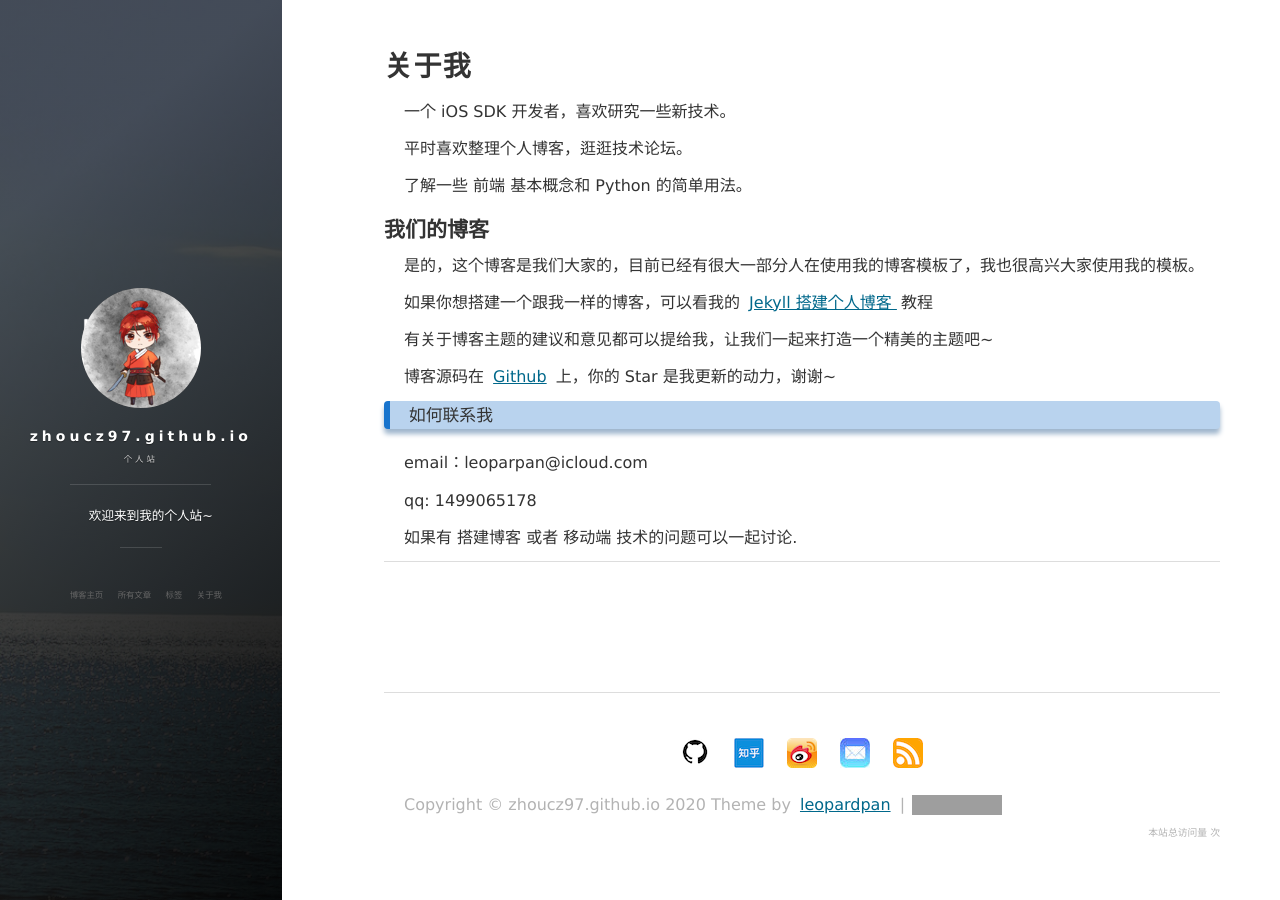
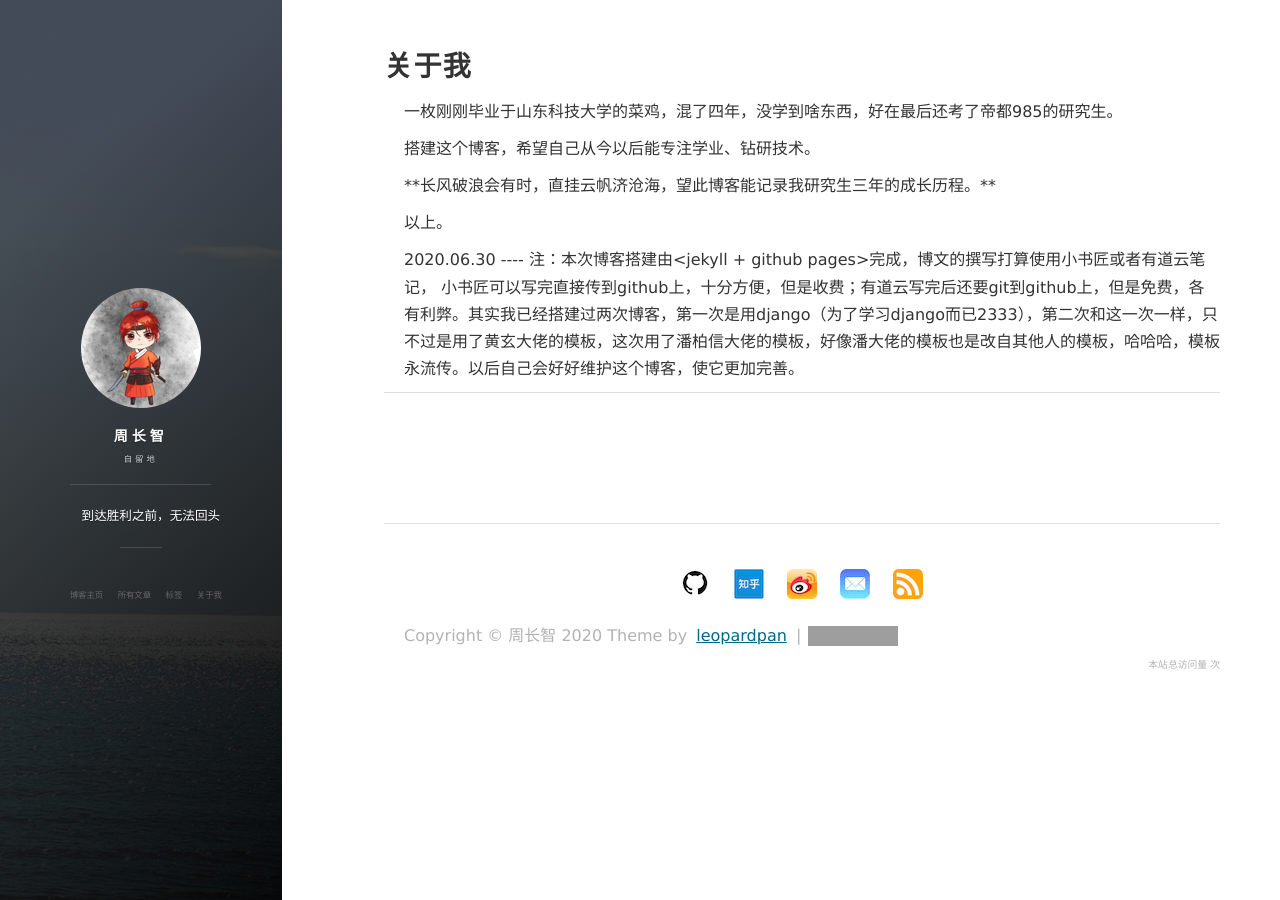
Before and after one commit to zhoucz97/zhoucz97.github.io, a Jekyll site: the page built from about.md, in a window 1280 px wide. Built offline with Jekyll 4.4.1, drawn with Linux system fonts in a browser that asks for light colours; nearby versions of some CDN libraries; comment, search, counter and statistics services are not loaded; grey boxes are pictures that could not be loaded.

Commit message:
update _config.yml and about.md

```diff
--- a/_config.yml
+++ b/_config.yml
@@ -1,11 +1,11 @@
 # Basic
-title:
-subtitle: 个人站
-description: 欢迎来到我的个人站~
+title: 周长智
+subtitle: 自留地
+description: 到达胜利之前，无法回头
 # 头像里面的标题
-avatarTitle: leopardpan
+avatarTitle: Zhcz
 # 头像里面的描述
-avatarDesc: iOS / 机器学习
+avatarDesc: NLP / 机器学习
 url: "http://baixin.io"
 
 # Comment
@@ -19,6 +19,7 @@ social:
     weibo: 17515251425
     github: zhoucz97
     zhihu: zhou-chang-zhi-81
+    leetcode: code_rain
     # juejin: xxx
     # jianshu: 2ada30d8d0f7
     # twitter:
@@ -32,9 +33,9 @@ baidu:
 
 # Google Analytics
 # 使用博客模板请去掉或者更换 id
-ga:
-    id: xxxx
-    host: auto
+#ga:
+#    id: xxxx
+#    host: auto
 
 
 # 《----------------- 上面的信息修改成你自己的 ---------------------------》
--- a/about.md
+++ b/about.md
@@ -3,50 +3,20 @@ layout: page
 title: 关于我
 ---
 
-一个 iOS SDK 开发者，喜欢研究一些新技术。
+
+一枚刚刚毕业于山东科技大学的菜鸡，混了四年，没学到啥东西，好在最后还考了帝都985的研究生。
 <p>
-平时喜欢整理个人博客，逛逛技术论坛。
+搭建这个博客，希望自己从今以后能专注学业、钻研技术。
 <p>
-了解一些 前端 基本概念和 Python 的简单用法。
+**长风破浪会有时，直挂云帆济沧海，望此博客能记录我研究生三年的成长历程。**
+<p>
+以上。
+<p>
+2020.06.30
 
-<p>
+----
+注：本次博客搭建由<jekyll + github pages>完成，博文的撰写打算使用小书匠或者有道云笔记， 小书匠可以写完直接传到github上，十分方便，但是收费；有道云写完后还要git到github上，但是免费，各有利弊。其实我已经搭建过两次博客，第一次是用django（为了学习django而已2333），第二次和这一次一样，只不过是用了黄玄大佬的模板，这次用了潘柏信大佬的模板，好像潘大佬的模板也是改自其他人的模板，哈哈哈，模板永流传。以后自己会好好维护这个博客，使它更加完善。
 
-<h2> 我们的博客 </h2>
-
-<p>
-
-是的，这个博客是我们大家的，目前已经有很大一部分人在使用我的博客模板了，我也很高兴大家使用我的模板。
-
-<p>
-
-如果你想搭建一个跟我一样的博客，可以看我的
-<a href="/2016/10/jekyll_tutorials1/"> Jekyll 搭建个人博客 </a>
-教程
-
-<p>
-
-有关于博客主题的建议和意见都可以提给我，让我们一起来打造一个精美的主题吧~
-
-<p>
-
-博客源码在 <a target="_blank" href='https://github.com/leopardpan/leopardpan.github.io/'>Github</a> 上，你的 Star 是我更新的动力，谢谢~
-
-<p>
-
-<p>
-
-<p>
-
-
-<h3> 如何联系我 </h3>
-
-<p>
-email：leoparpan@icloud.com
-<p>
-qq: 1499065178
-<p>
-如果有 搭建博客 或者 移动端 技术的问题可以一起讨论.
-<p>
 
 
 {% include comments.html %}
```
